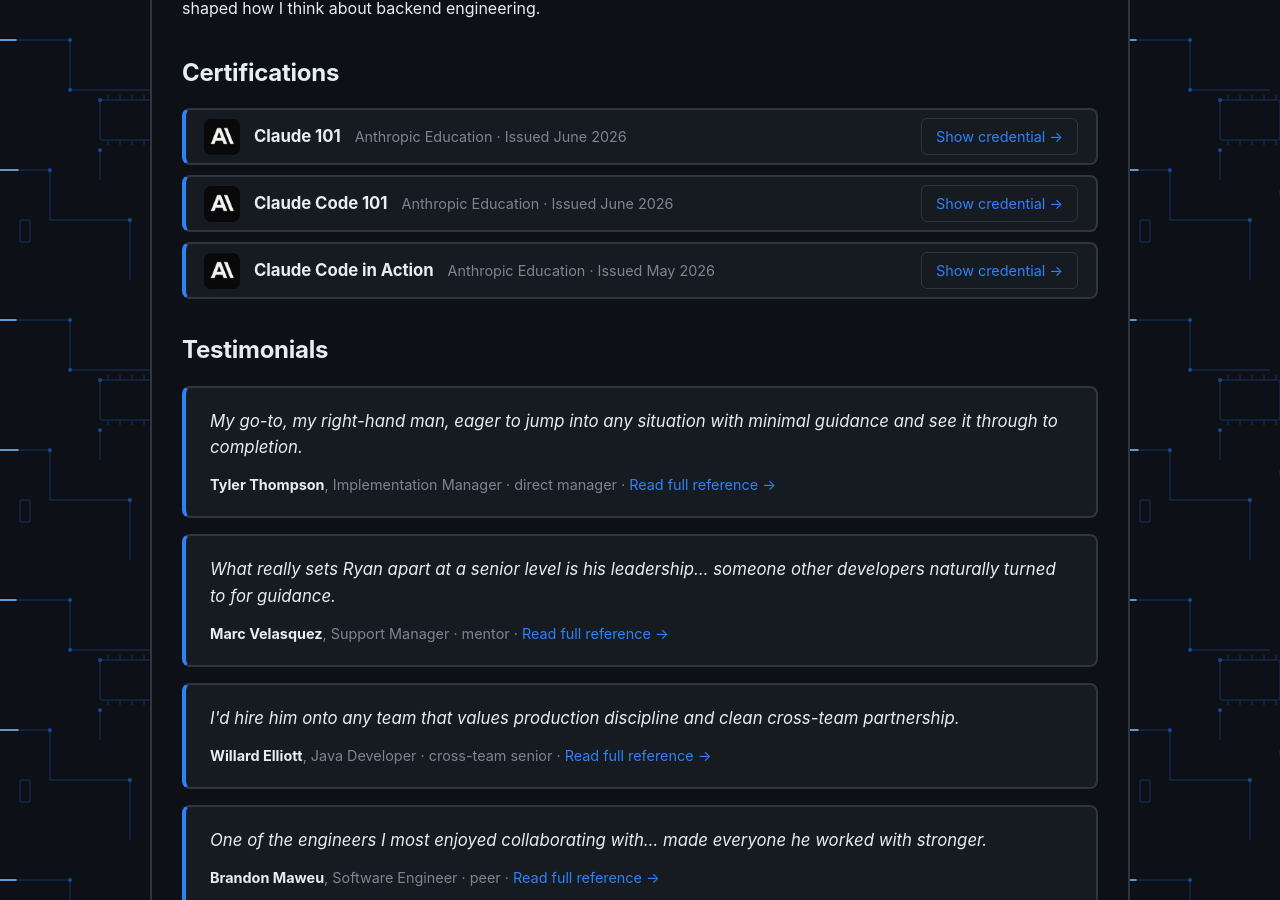
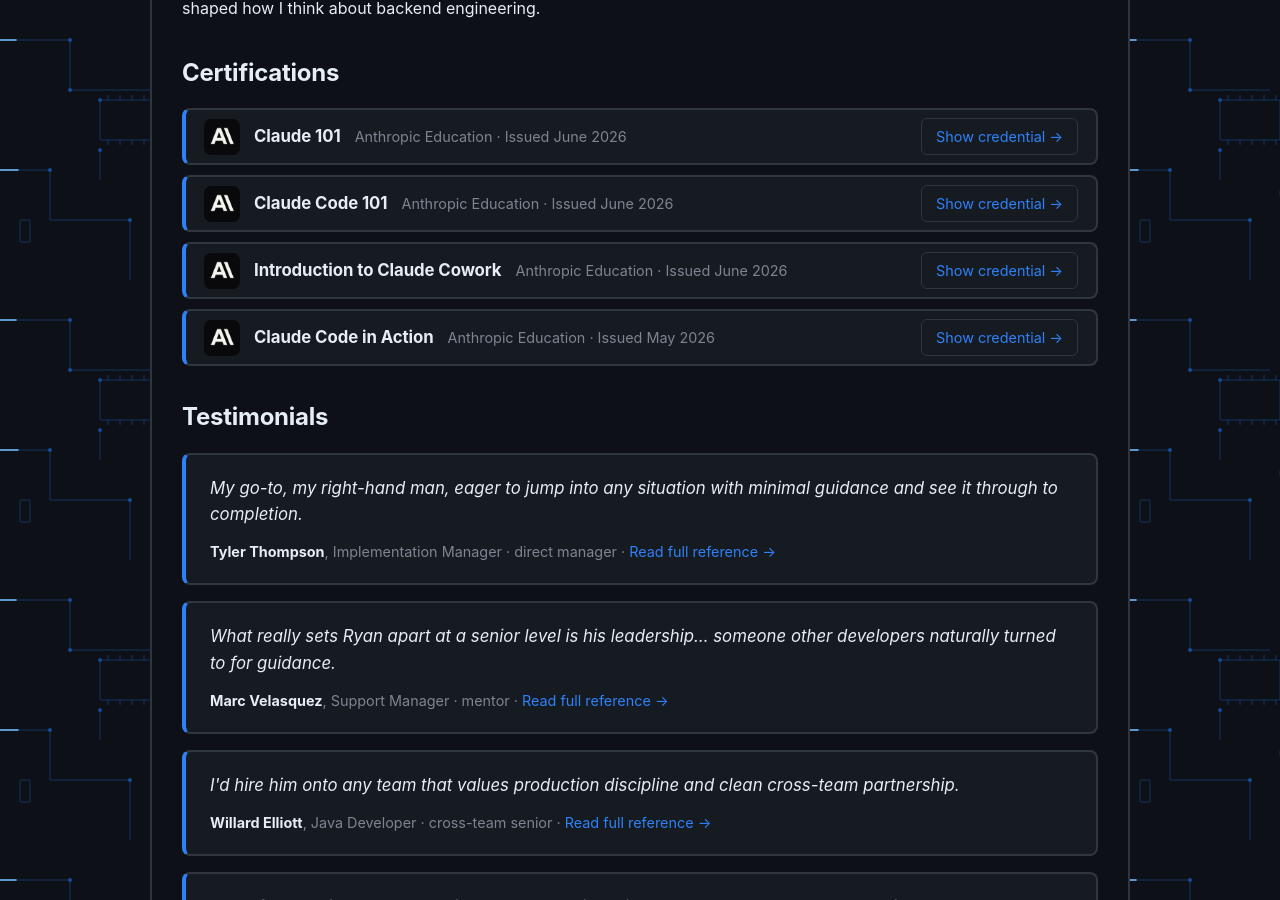
Before and after one commit to rwdenmark/rwdenmark.github.io, a Jekyll site: the page built from index.html, in a window 1280 px wide and 900 px high, scrolled down 494 px. Built offline with Jekyll 4.4.1, drawn with Linux system fonts in a browser that asks for light colours.

Commit message:
Adding Introduction to Claude Cowork Cert

```diff
--- a/index.html
+++ b/index.html
@@ -28,6 +28,12 @@
   </article>
   <article class="cert-card">
     <img class="cert-logo" src="{{ '/assets/anthropic-mark.png' | relative_url }}" alt="Anthropic" width="36" height="36" />
+    <h3>Introduction to Claude Cowork</h3>
+    <p class="cert-meta">Anthropic Education &middot; Issued June 2026</p>
+    <a class="cert-link" href="https://verify.skilljar.com/c/5e2uxvj9iomi" rel="noopener noreferrer" target="_blank">Show credential &rarr;</a>
+  </article>
+  <article class="cert-card">
+    <img class="cert-logo" src="{{ '/assets/anthropic-mark.png' | relative_url }}" alt="Anthropic" width="36" height="36" />
     <h3>Claude Code in Action</h3>
     <p class="cert-meta">Anthropic Education &middot; Issued May 2026</p>
     <a class="cert-link" href="https://verify.skilljar.com/c/ygxskxtqsxp3" rel="noopener noreferrer" target="_blank">Show credential &rarr;</a>
```
